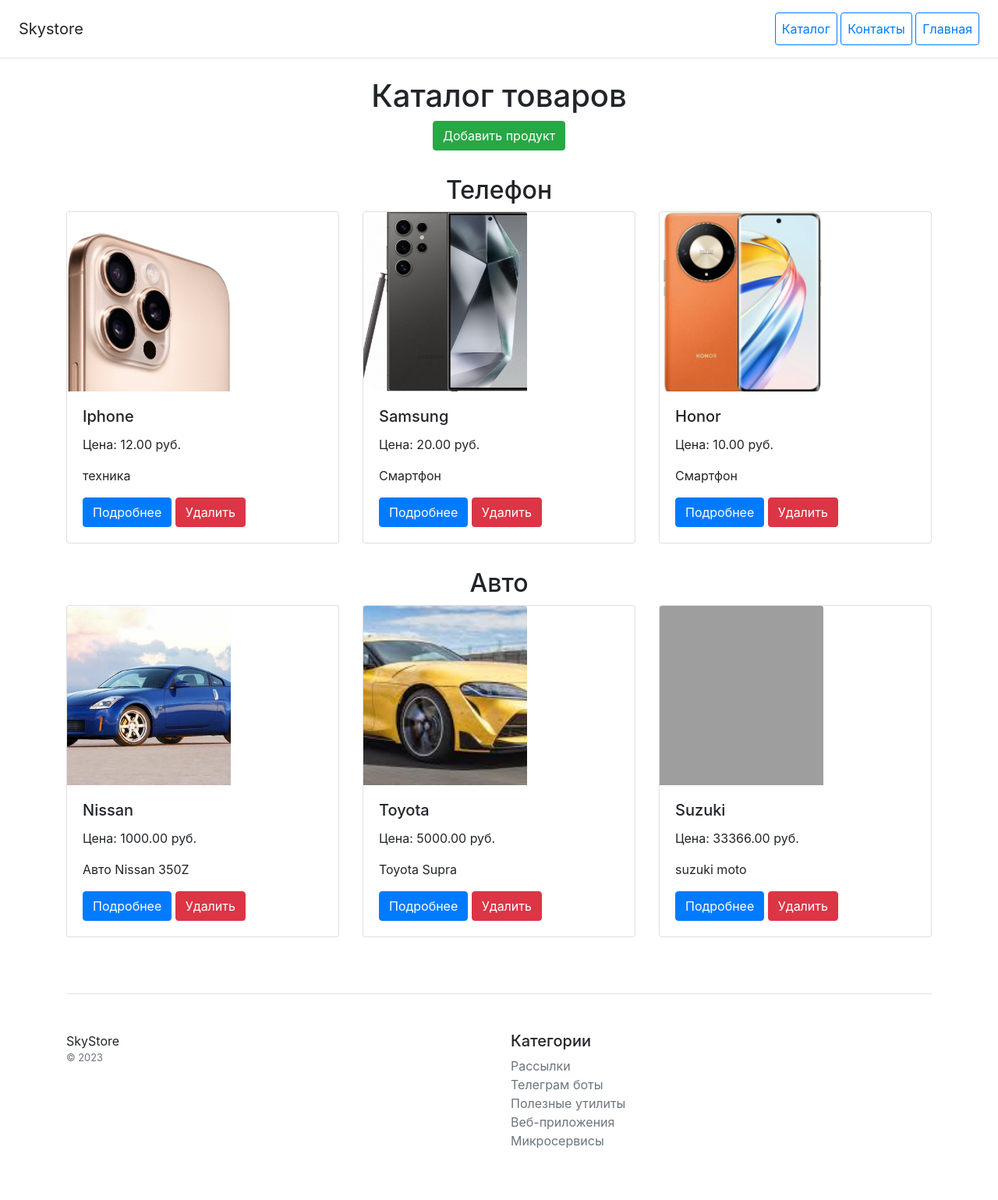
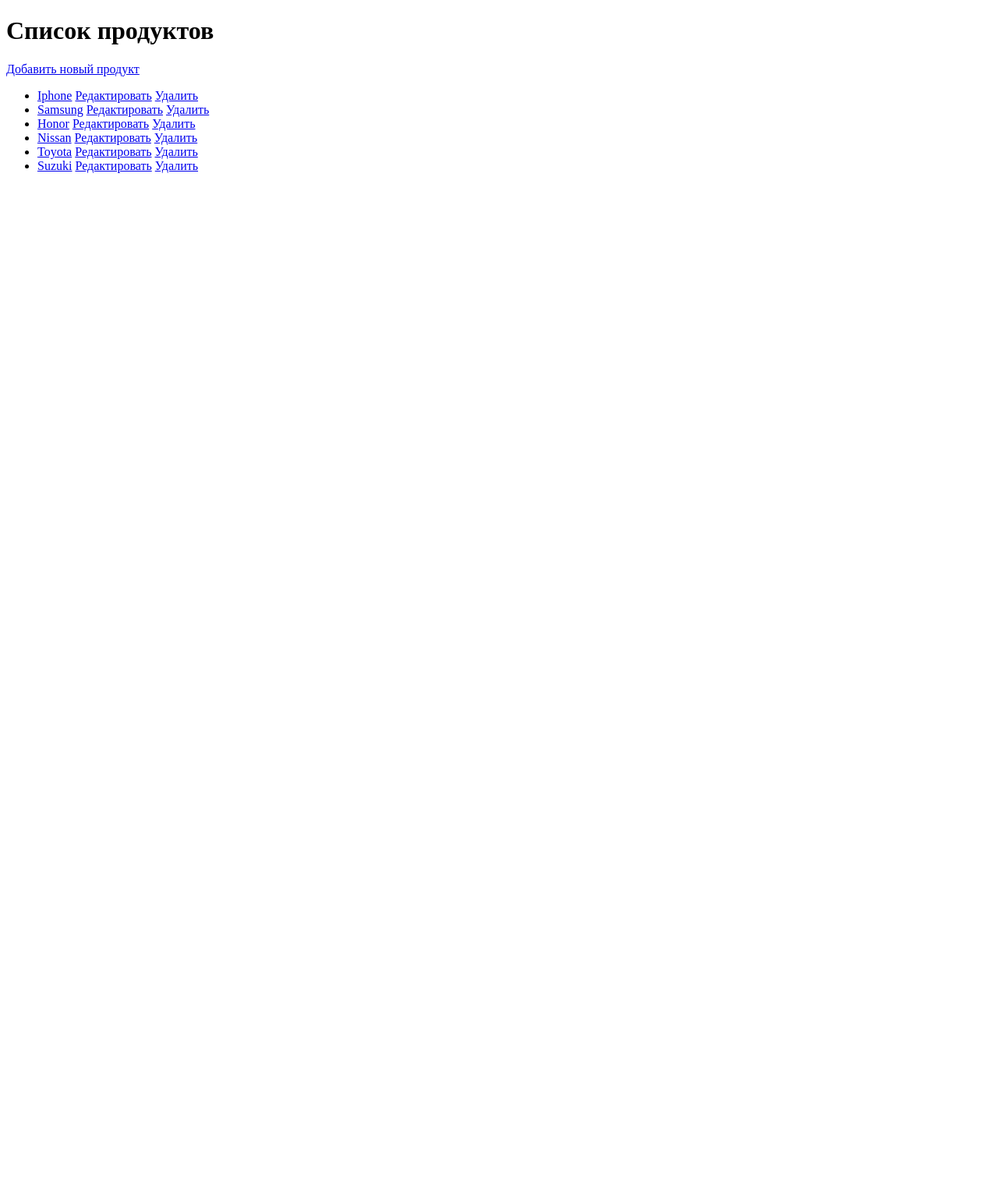
Before and after one commit to IlyaPiltyay/Django_Project, a Django app: page /catalog/products/ in a window 1280 px wide. Shown: the whole page at 78% size. After the commit the page ends 222 px from the top, so only its background shows below. Run offline with Django 5.2, Linux system fonts and the light colour scheme; data comes from the database, SQL or seed files in the repository; some libraries are stand-ins or nearby versions; grey boxes are pictures that could not be loaded.

Commit message:
have any problem

```diff
--- a/catalog/templates/catalog/product_detail.html
+++ b/catalog/templates/catalog/product_detail.html
@@ -23,7 +23,7 @@
     <p>{{ product.description }}</p>
     <button type="button" class="btn btn-lg btn-primary">Добавить в корзину</button>
     <a href="{% url 'catalog:catalog' %}" class="btn btn-secondary">Назад в каталог</a>
-</div>
+    <a href="{% url 'catalog:product_update' product.id %}" class="btn btn-secondary">Редактировать</a></div>
 
 <footer class="pt-4 my-md-5 pt-md-5 border-top">
     <div class="row">
--- a/catalog/templates/catalog/product_form.html
+++ b/catalog/templates/catalog/product_form.html
@@ -38,7 +38,7 @@
             </div>
 
             <button type="submit" class="btn btn-success mt-3">Создать продукт</button>
-            <a href="{% url 'catalog:product_list' %}" class="btn btn-secondary mt-3">Назад к списку</a>
+            <a href="{% url 'catalog:catalog' %}" class="btn btn-secondary mt-3">Назад к списку</a>
         </form>
         <a href="{% url 'catalog:product_list' %}" class="btn btn-secondary">Отмена</a>
     </div>
--- a/catalog/templates/catalog/product_list.html
+++ b/catalog/templates/catalog/product_list.html
@@ -12,9 +12,9 @@
     <ul>
         {% for product in products %}
             <li>
-                <a href="{% url 'product_detail' product.pk %}">{{ product.name }}</a>
-                <a href="{% url 'product_update' product.pk %}">Редактировать</a>
-                <a href="{% url 'product_delete' product.pk %}">Удалить</a>
+                <a href="{% url 'catalog:product_detail' product.pk %}">{{ product.name }}</a>
+                <a href="{% url 'catalog:product_update' product.pk %}">Редактировать</a>
+                <a href="{% url 'catalog:product_delete' product.pk %}">Удалить</a>
             </li>
         {% endfor %}
     </ul>
--- a/catalog/urls.py
+++ b/catalog/urls.py
@@ -9,9 +9,9 @@
 urlpatterns = [
     path('home/', HomeView.as_view(), name='home'),
     path('contacts/', ContactsView.as_view(), name='contacts'),
-    path('products/', CatalogView.as_view(), name='catalog'),
+    path('catalog/', CatalogView.as_view(), name='catalog'),
+    path('products/', ProductListView.as_view(), name='product_list'),
     path('products/<int:pk>/', ProductDetailView.as_view(), name='product_detail'),
-    path('products/', ProductListView.as_view(), name='product_list'),
     path('products/create/', ProductCreateView.as_view(), name='product_create'),
     path('products/<int:pk>/update/', ProductUpdateView.as_view(), name='product_update'),
     path('products/<int:pk>/delete/', ProductDeleteView.as_view(), name='product_delete'),
--- a/catalog/views.py
+++ b/catalog/views.py
@@ -39,7 +39,7 @@
 
 class ProductListView(ListView):
     model = Product
-    template_name = 'product_list.html'
+    template_name = 'catalog/product_list.html'
     context_object_name = 'products'
 
 
@@ -53,8 +53,8 @@
 class ProductUpdateView(UpdateView):
     model = Product
     form_class = ProductForm
-    template_name = 'product_form.html'
-    success_url = reverse_lazy('product_list')
+    template_name = 'catalog/product_form.html'
+    success_url = reverse_lazy('catalog:product_list')
 
 
 class ProductDeleteView(DeleteView):
```
